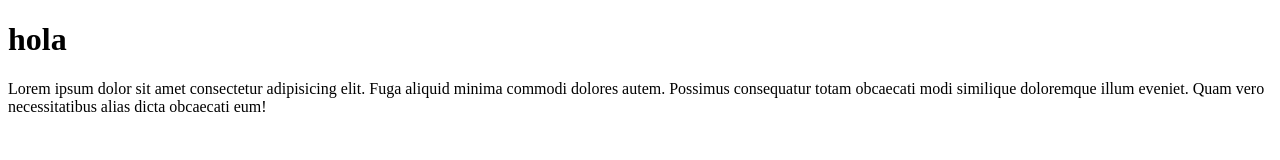
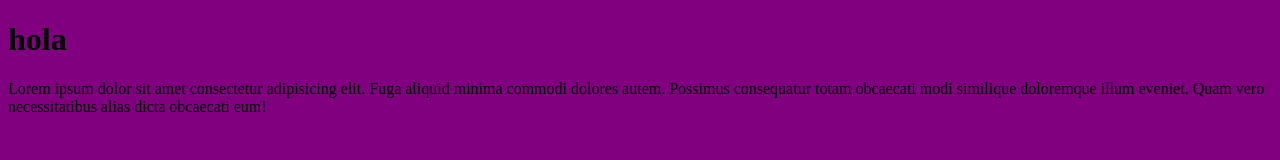
Before and after one commit to yelmis/Prueba-en-grupo4-billy, a plain HTML site: page index.html in a window 1280 px wide. Drawn offline with Linux system fonts and the light colour scheme.

Commit message:
le puse un color

```diff
--- a/index.html
+++ b/index.html
@@ -9,5 +9,10 @@
     <h1>hola</h1>
     <p>Lorem ipsum dolor sit amet consectetur adipisicing elit. Fuga aliquid minima commodi dolores autem.
          Possimus consequatur totam obcaecati modi similique doloremque illum eveniet. Quam vero necessitatibus alias dicta obcaecati eum!</p>
+         <style>
+            body{
+                background-color: purple;
+            }
+         </style>
 </body>
 </html>
```
